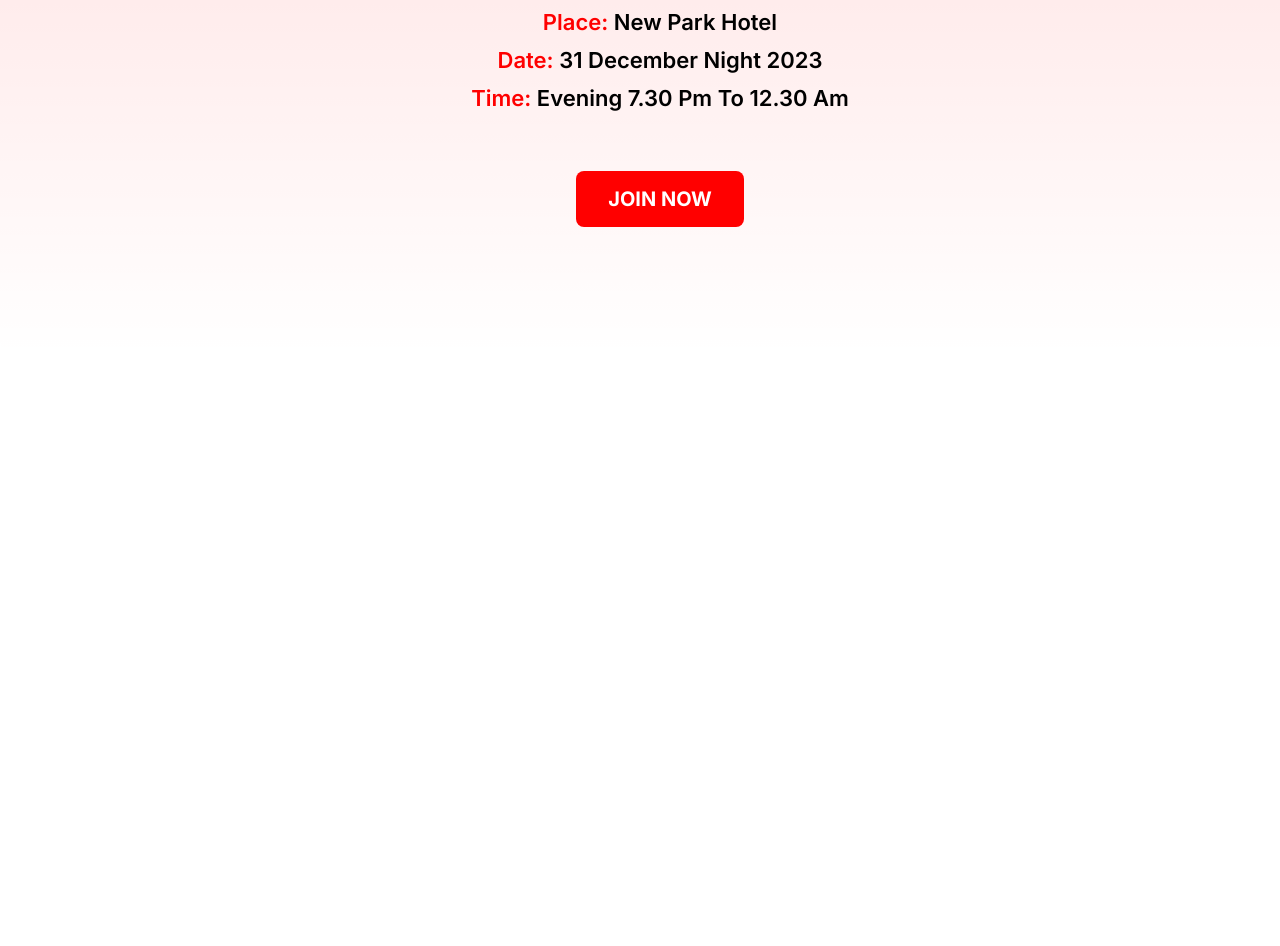
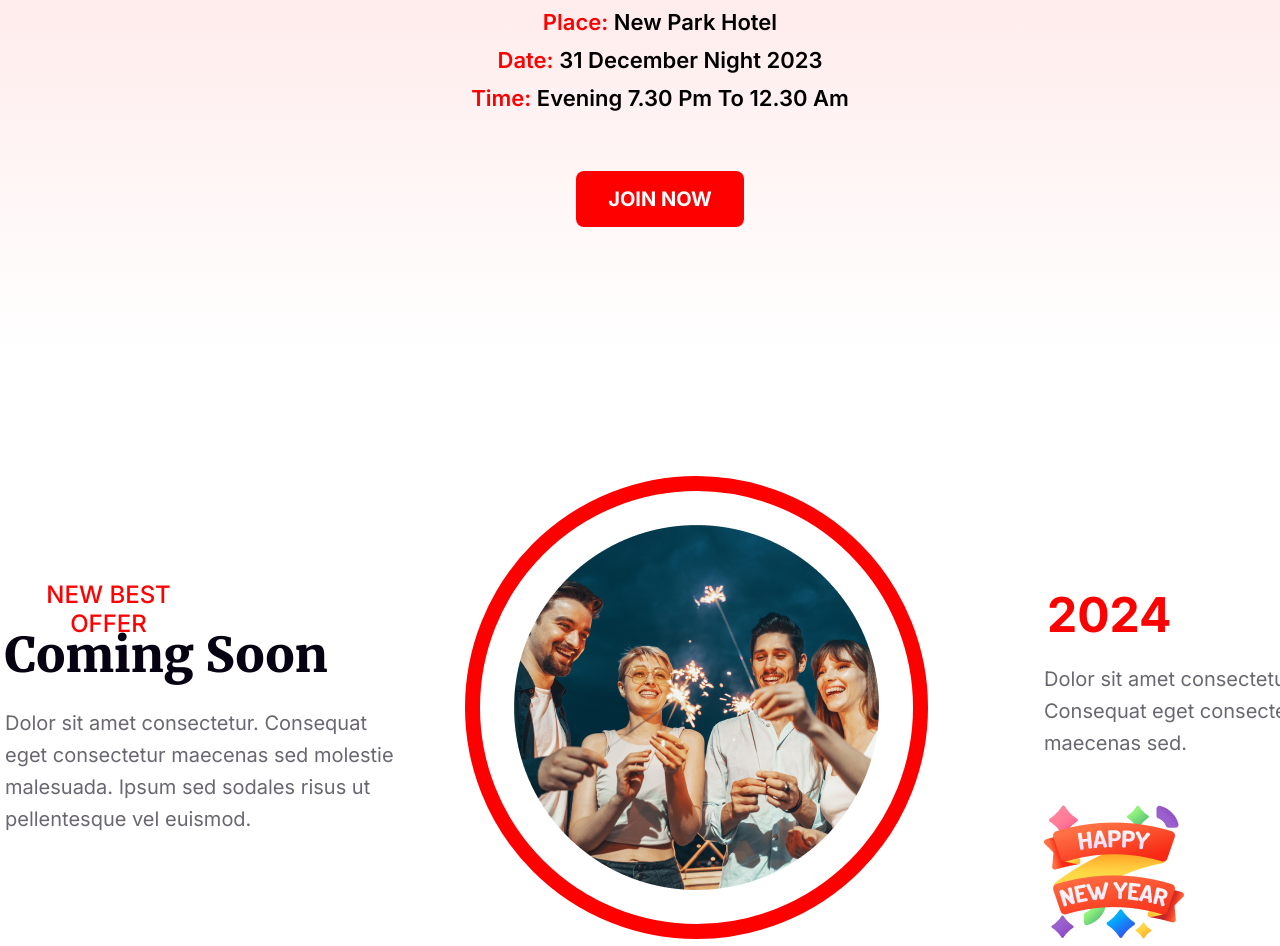
Before and after one commit to RifatCSE10/newyear-offer, a plain HTML site: page index.html in a window 1280 px wide. Shown: the part 2204-3150 px from the top of the page. Before the commit the page ends 2560 px from the top, so only its background shows below. Drawn offline with Linux system fonts and the light colour scheme.

Commit message:
Best offer section is compleate

```diff
--- a/index.html
+++ b/index.html
@@ -9,7 +9,6 @@
   </head>
 
   <body>
-
     <section class="banner">
       <div class="banner-text">
         <h3>Happy New Year</h3>
@@ -50,14 +49,40 @@
     </section>
 
     <section class="address_time">
-        <div class="address_text">
-          <h2><span class="text_style">Place: </span>New Park Hotel <br>
-            <span class="text_style">Date:</span> 31 December Night 2023 <br>
-            <span class="text_style">Time:</span> Evening 7.30 pm to 12.30 am</h2>
+      <div class="address_text">
+        <h2>
+          <span class="text_style">Place: </span>New Park Hotel <br />
+          <span class="text_style">Date:</span> 31 December Night 2023 <br />
+          <span class="text_style">Time:</span> Evening 7.30 pm to 12.30 am
+        </h2>
+      </div>
+      <div class="btn">
+        <button>Join Now</button>
+      </div>
+    </section>
+
+    <section class="best_offer">
+      <div class="offer_text">
+        <h3>NEW BEST OFFER</h3>
+        <h1>Coming Soon</h1>
+        <p>
+          Dolor sit amet consectetur. Consequat eget consectetur maecenas sed
+          molestie malesuada. Ipsum sed sodales risus ut pellentesque vel
+          euismod.
+        </p>
+      </div>
+      <div class="offer_img">
+        <img src="./assets/images/ellipse 1.png" alt="offer image" />
+      </div>
+      <div class="offer_time">
+        <h1>2024</h1>
+        <p>
+          Dolor sit amet consectetur. Consequat eget consectetur maecenas sed.
+        </p>
+        <div class="img_box">
+          <img src="./assets/images/group-96.png" alt="" />
         </div>
-        <div class="btn">
-          <button>Join Now</button>
-        </div>
+      </div>
     </section>
   </body>
 </html>
--- a/style/style.css
+++ b/style/style.css
@@ -196,7 +196,6 @@
     <===========================================> */
 
 .address_time {
-
   width: 1320px;
   height: 482px;
   margin: 0 auto;
@@ -247,3 +246,115 @@
   border: none;
   cursor: pointer;
 }
+
+/*  <===========================================>
+            Best offer section start ...
+    <===========================================> */
+
+.best_offer {
+  width: 1320px;
+  height: 463px;
+  margin: 0 auto;
+  display: flex;
+  justify-content: space-between;
+  align-items: center;
+  margin-top: 120px;
+}
+
+.best_offer .offer_text {
+  width: fit-content;
+  padding: 5px;
+}
+
+.best_offer .offer_text h3 {
+  color: rgb(255, 0, 0);
+  font-family: Inter;
+  font-size: 24px;
+  font-weight: 500;
+  line-height: 29px;
+  letter-spacing: 0%;
+  text-align: center;
+  height: 29px;
+  width: 207px;
+  margin-bottom: 16px;
+}
+
+.best_offer .offer_text h1 {
+  color: rgb(7, 2, 17);
+  font-family: Merriweather;
+  font-size: 48px;
+  font-weight: 900;
+  line-height: 60px;
+  letter-spacing: 0%;
+  text-align: left;
+  text-transform: capitalize;
+  width: 328px;
+  height: 60px;
+  margin-bottom: 22px;
+}
+
+.best_offer .offer_text p {
+  color: rgba(7, 2, 17, 0.6);
+  font-family: Inter;
+  font-size: 20px;
+  font-weight: 400;
+  line-height: 32px;
+  letter-spacing: 0%;
+  text-align: left;
+  height: 128px;
+  width: 392px;
+}
+
+.best_offer .offer_img {
+  display: flex;
+  justify-content: center;
+  align-items: center;
+  height: 463px;
+  width: 463px;
+  box-sizing: border-box;
+  border: 15px solid rgb(255, 0, 0);
+  border-radius: 50%;
+  position: relative;
+  left: -2%;
+}
+
+.best_offer .offer_img img {
+  text-align: center;
+}
+
+
+
+.offer_time h1 {
+  margin-top: 110px;
+  color: rgb(255, 0, 0);
+  font-family: Inter;
+  font-size: 48px;
+  font-weight: 700;
+  line-height: 58px;
+  letter-spacing: 0%;
+  text-align: left;
+  margin-bottom: 16px;
+  padding: 3px;
+}
+
+.offer_time p {
+  color: rgba(7, 2, 17, 0.6);
+  font-family: Inter;
+  font-size: 20px;
+  font-weight: 400;
+  line-height: 32px;
+  letter-spacing: 0%;
+  text-align: left;
+  width: 276px;
+  height: 96px;
+  margin-bottom: 43px;
+}
+
+.offer_time .img_box{
+  height: 140px;
+  width: 140px;
+}
+
+.offer_time .img_box img{
+  width: 100%;
+}
```
Also changed, not shown: assets/images/group-96.png (renamed from assets/images/Group 96.png).
